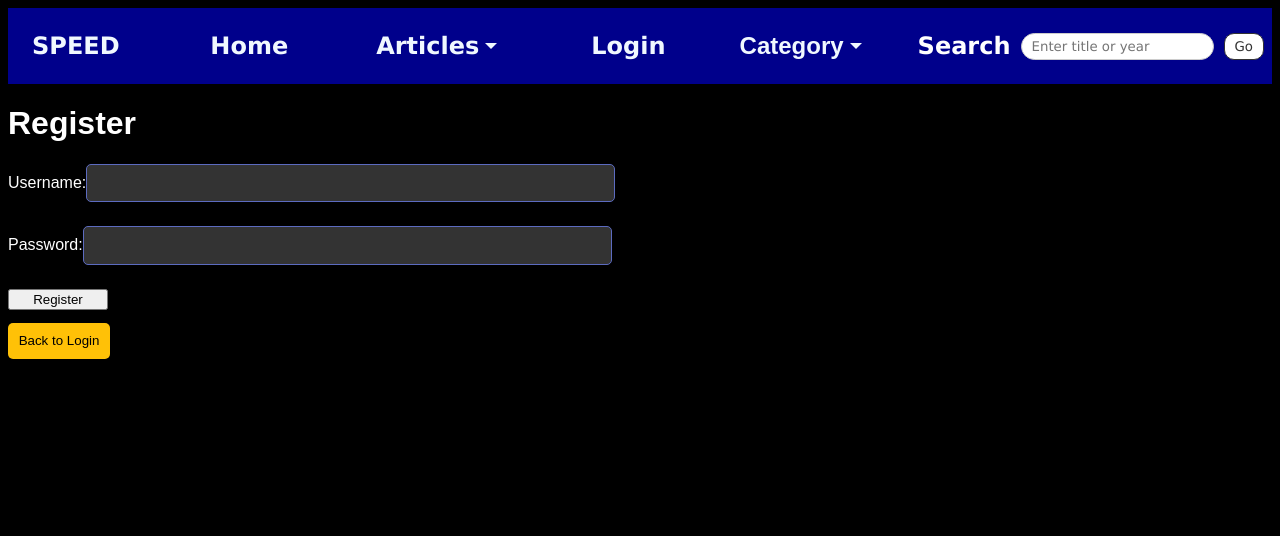
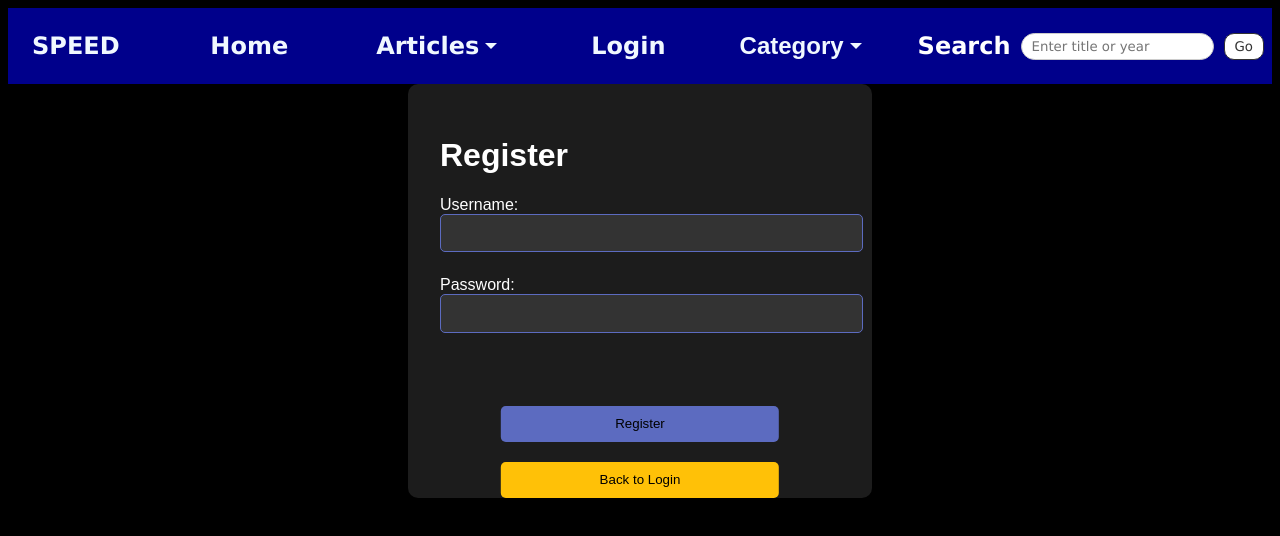
Before and after one commit to Yellowbunbunz/CISE_Group03, a Next.js app in the folder frontend/: page /register in a window 1280 px wide. Shown: the top 536 px of the page. Built offline with nearby package versions, Linux system fonts and the light colour scheme.

Commit message:
Style/Styling changes to the register and login page.

```diff
--- a/frontend/src/pages/register.tsx
+++ b/frontend/src/pages/register.tsx
@@ -6,8 +6,6 @@ export default function Register(){
     const router = useRouter();
     const [username, setUsername] = useState('');
     const [password, setPassword] = useState('');
-    const [errorMessage, setErrorMessage] = useState('');
-
 
     const handleRegister = async(event: React.FormEvent<HTMLFormElement>) => {
         event.preventDefault();
@@ -56,12 +54,11 @@ export default function Register(){
 
             />
           </div>
-          {errorMessage && <p style={{ color: 'red' }}>{errorMessage}</p>}
           <button type="submit" className="register-button">
             Register
           </button>
         </form>
-        <button className="back-button" onClick={() => router.push('/login')}>
+        <button className="back-to-login-button" onClick={() => router.push('/login')}>
           Back to Login
         </button>
       </div>
--- a/frontend/src/styles/globals.scss
+++ b/frontend/src/styles/globals.scss
@@ -46,6 +46,8 @@ body, html {
   background-color: #1c1c1c;  // Dark background for form container
   color: white;
   border-radius: 10px;
+  position: relative;
+  min-height: 350px;
 }
 
 .login-form {
@@ -73,11 +75,19 @@ body, html {
 
 button.login-button {
   background-color: #5c6bc0;
-    color: white;
+  color: black;
+
+  width: 60%;
   padding: 0.8em;
   border: none;
   border-radius: 5px;
   cursor: pointer;
+  margin-top: 1em;
+  margin: 0;
+  position: absolute;
+  left: 50%;
+  transform: translateX(-50%);
+  bottom: 3.5rem;
 }
 
 button.login-button:hover {
@@ -87,36 +97,103 @@ body, html {
 button.back-button {
   background-color: #ffc107;
   color: black;
+
+  width: 60%;
   padding: 0.8em;
   border: none;
   border-radius: 5px;
   cursor: pointer;
   margin-top: 1em;
+  margin: 0;
+  position: absolute;
+  left: 50%;
+  transform: translateX(-50%);
+  bottom: 0;
 }
 
 button.back-button:hover {
-    background-color: #ffb300;
+  background-color: #ce9000;
 }
 
-  .forgot-password {
+.register-link {
   margin-bottom: 1em;
-    text-align: right;
+  position: absolute;
+
+  bottom: 6.5rem;
+  left: 50%;
+  transform: translateX(-50%);
 }
 
-  .forgot-password a {
+.register-link a {
   color: #5c6bc0;
 }
 
-  .forgot-password a:hover {
+.register-link a:hover {
   text-decoration: underline;
 }
 
+
+.register-container{
+  position: relative;
+  max-width: 400px;
+  min-height: 350px;
+
+  margin: 0 auto;
+  padding: 2em;
+  background-color: #1c1c1c;
+  color:white;
+  border-radius: 10px;
+}
+
+.register-button{
+  background-color: #5c6bc0;
+  color: black;
+
+  width: 60% !important;
+  padding: 0.8em;
+  border: none;
+  border-radius: 5px;
+  cursor: pointer;
+  margin-top: 1em;
+  margin: 0;
+  position: absolute;
+  left: 50%;
+  transform: translateX(-50%);
+  bottom: 3.5rem;
+}
+
+.register-button:hover{
+  background-color: #3949ab;
+}
+
+.back-to-login-button{
+  background-color: #ffc107;
+  color: black;
+
+  width: 60%;
+  padding: 0.8em;
+  border: none;
+  border-radius: 5px;
+  cursor: pointer;
+  margin-top: 1em;
+  margin: 0;
+  position: absolute;
+  left: 50%;
+  transform: translateX(-50%);
+  bottom: 0;
+}
+
+.back-to-login-button:hover{
+  background-color: #ce9000;
+}
+
+
 #password{
-    max-width: 40%;
+  max-width: 100%;
 }
 
 #username {
-    max-width: 40%;
+  max-width: 100%;
 }
 
 .register-button{
```
Also changed, not shown: frontend/src/pages/login.tsx (+9 -7 lines). Lines whose indentation alone changed are shown as unchanged.
